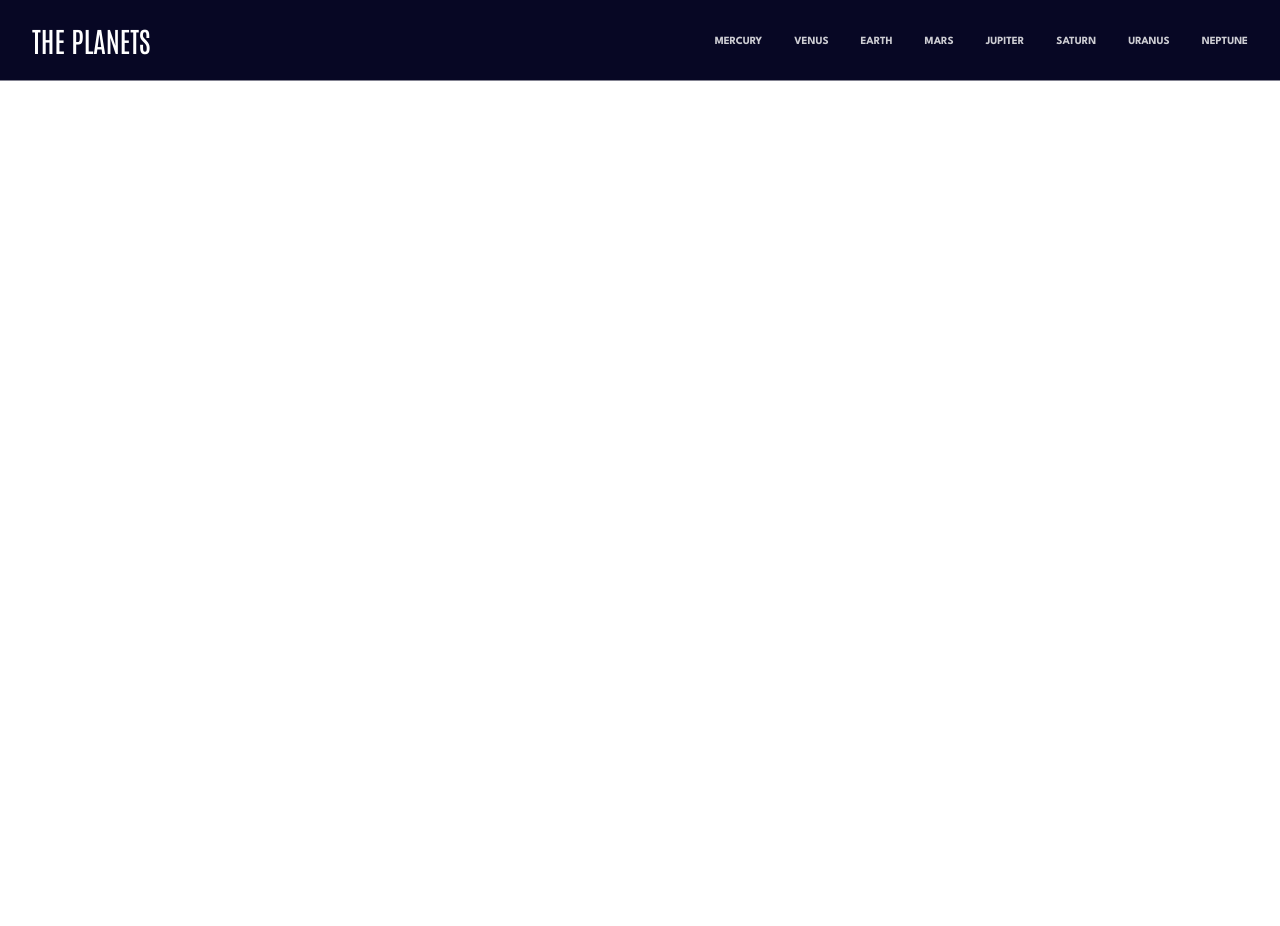
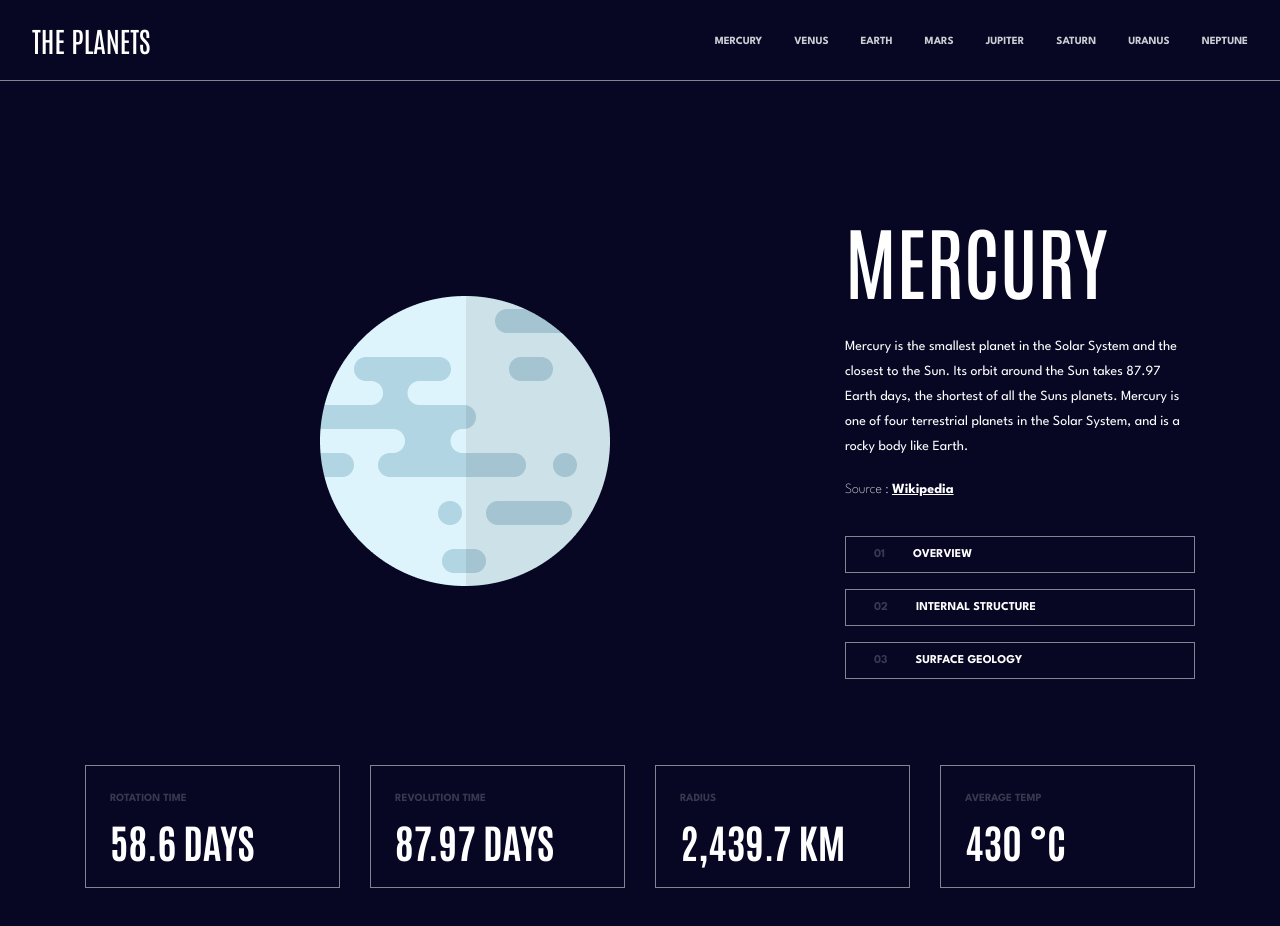
Before and after one commit to JonatasGdeC/planets-fact, a React (Create React App) app: page / in a window 1280 px wide. Shown: the top 926 px of the page. Before the commit the page ends 800 px from the top, so only its background shows below. Built offline with nearby package versions, Linux system fonts and the light colour scheme.

Commit message:
Criando o corpo da página

```diff
--- a/src/App.tsx
+++ b/src/App.tsx
@@ -1,4 +1,5 @@
 import Header from './components/Header'
+import InfoPlanet from './components/InfoPlanet'
 import { EstiloGlobal } from './styles'
 
 function App() {
@@ -6,6 +7,9 @@ function App() {
     <>
       <EstiloGlobal />
       <Header />
+      <div className="container">
+        <InfoPlanet />
+      </div>
     </>
   )
 }
--- a/src/components/Header/index.tsx
+++ b/src/components/Header/index.tsx
@@ -48,9 +48,9 @@ const Header = () => {
           <span />
         </S.Hamburguer>
       </S.Header>
-      <S.List className={menuOpen ? 'is--open' : ''}>
+      <S.MenuHamburguer className={menuOpen ? 'is--open' : ''}>
         <Planets />
-      </S.List>
+      </S.MenuHamburguer>
     </>
   )
 }
--- a/src/components/Header/styles.ts
+++ b/src/components/Header/styles.ts
@@ -53,39 +53,6 @@ export const List = styled.ul`
       }
     }
   }
-
-  @media (max-width: ${breakpoints.tablet}) {
-    display: none;
-    flex-direction: column;
-    padding: 44px 24px;
-    background-color: ${colors.darkBlue};
-
-    li {
-      width: 100%;
-      a {
-        width: 100%;
-        display: flex;
-        align-items: center;
-        justify-content: space-between;
-        border-top: none;
-        border-bottom: 1px solid ${colors.lightGray};
-        font-size: 15px;
-
-        &:hover {
-          border-top: none;
-        }
-      }
-
-      a::after {
-        content: '>';
-        color: ${colors.lightGray};
-      }
-    }
-
-    &.is--open {
-      display: flex;
-    }
-  }
 `
 
 export const Hamburguer = styled.div`
@@ -103,3 +70,38 @@ export const Hamburguer = styled.div`
     display: none;
   }
 `
+
+export const MenuHamburguer = styled.div`
+  display: none;
+  flex-direction: column;
+  padding: 44px 24px;
+  background-color: ${colors.darkBlue};
+
+  li {
+    width: 100%;
+
+    a {
+      display: flex;
+      align-items: center;
+      justify-content: space-between;
+      width: 100%;
+      padding: 28px 0;
+      border-bottom: 1px solid ${colors.lightGray};
+      color: ${colors.white};
+      font-size: 15px;
+      font-weight: bold;
+      text-transform: uppercase;
+    }
+
+    a::after {
+      content: '>';
+      color: ${colors.lightGray};
+    }
+  }
+
+  @media (max-width: ${breakpoints.tablet}) {
+    &.is--open {
+      display: flex;
+    }
+  }
+`
--- /dev/null
+++ b/src/components/InfoPlanet/index.tsx
@@ -0,0 +1,61 @@
+import mercury from '../../assets/planets-images/mercury.png'
+
+import * as S from './styles'
+
+const InfoPlanet = () => {
+  return (
+    <>
+      <S.Infos>
+        <S.ImgPlanet>
+          <img src={mercury} alt="Mercury" />
+        </S.ImgPlanet>
+        <S.InfosPlanet>
+          <h2>Mercury</h2>
+          <p className="description">
+            Mercury is the smallest planet in the Solar System and the closest
+            to the Sun. Its orbit around the Sun takes 87.97 Earth days, the
+            shortest of all the Suns planets. Mercury is one of four terrestrial
+            planets in the Solar System, and is a rocky body like Earth.
+          </p>
+          <p className="source">
+            Source : <a href="#">Wikipedia</a>
+          </p>
+          <S.Buttons>
+            <button>
+              <span>01</span>
+              <p>Overview</p>
+            </button>
+            <button>
+              <span>02</span>
+              <p>Internal Structure</p>
+            </button>
+            <button>
+              <span>03</span>
+              <p>Surface Geology</p>
+            </button>
+          </S.Buttons>
+        </S.InfosPlanet>
+      </S.Infos>
+      <S.Description>
+        <S.Card>
+          <h3>Rotation Time</h3>
+          <p>58.6 days</p>
+        </S.Card>
+        <S.Card>
+          <h3>Revolution Time</h3>
+          <p>87.97 days</p>
+        </S.Card>
+        <S.Card>
+          <h3>Radius</h3>
+          <p>2,439.7 km</p>
+        </S.Card>
+        <S.Card>
+          <h3>Average Temp</h3>
+          <p>430 °C</p>
+        </S.Card>
+      </S.Description>
+    </>
+  )
+}
+
+export default InfoPlanet
--- /dev/null
+++ b/src/components/InfoPlanet/styles.ts
@@ -0,0 +1,111 @@
+import styled from 'styled-components'
+import { colors } from '../../styles'
+
+export const Infos = styled.div`
+  display: flex;
+  align-items: center;
+  padding: 126px 0 86px;
+`
+
+export const ImgPlanet = styled.div`
+  max-width: 760px;
+  width: 100%;
+  text-align: center;
+`
+
+export const InfosPlanet = styled.div`
+  width: 350px;
+  color: ${colors.white};
+
+  h2 {
+    margin-bottom: 24px;
+    font-family: 'Antonio', sans-serif;
+    font-size: 80px;
+    font-weight: 500;
+    text-transform: uppercase;
+  }
+
+  .description {
+    margin-bottom: 24px;
+    font-size: 14px;
+    font-weight: 400;
+    line-height: 25px;
+  }
+
+  .source {
+    margin-bottom: 40px;
+    font-size: 14px;
+    font-weight: 100;
+
+    a {
+      font-weight: bold;
+      text-decoration: underline;
+      color: ${colors.white};
+    }
+  }
+`
+
+export const Buttons = styled.div`
+  display: flex;
+  flex-direction: column;
+  width: 100%;
+  gap: 16px;
+
+  button {
+    display: flex;
+    align-items: center;
+    gap: 28px;
+    width: 100%;
+    padding: 12px 28px;
+    background-color: transparent;
+    border: 1px solid ${colors.lightGray};
+    font-size: 12px;
+    font-weight: bold;
+    text-transform: uppercase;
+    cursor: pointer;
+    transition: all ease 0.3s;
+
+    span {
+      color: ${colors.darkGray};
+    }
+
+    p {
+      color: ${colors.white};
+    }
+
+    &:hover {
+      background-color: ${colors.lightGray};
+    }
+  }
+`
+
+export const Description = styled.div`
+  display: flex;
+  align-items: center;
+  justify-content: space-between;
+  margin-bottom: 56px;
+`
+
+export const Card = styled.div`
+  display: flex;
+  flex-direction: column;
+  width: 255px;
+  padding: 20px 24px;
+  border: 1px solid ${colors.lightGray};
+  text-transform: uppercase;
+
+  h3 {
+    font-size: 11px;
+    font-weight: bold;
+    line-height: 25px;
+    margin-bottom: 4px;
+    color: ${colors.darkGray};
+  }
+
+  p {
+    font-family: 'Antonio', sans-serif;
+    font-size: 40px;
+    font-weight: bold;
+    color: ${colors.white};
+  }
+`
--- a/src/styles.ts
+++ b/src/styles.ts
@@ -35,4 +35,8 @@ export const EstiloGlobal = createGlobalStyle`
     width: 100%;
     margin: 0 auto;
   }
+
+  body{
+    background-color: ${colors.darkBlue};
+  }
 `
```
Also changed, not shown: src/assets/planets-images/mercury.png (added).
